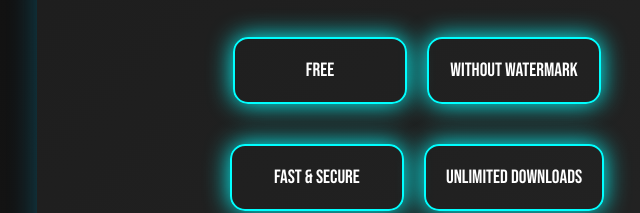
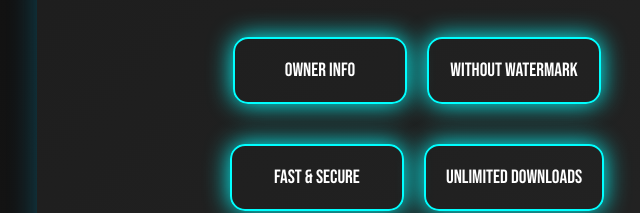
Before and after one commit to abdullahjuttofc/tiktok, a plain HTML site: page index.html in a window 1280 px wide. Shown: the part 330-543 px from the top of the page, 223-863 px from the left. Drawn offline with Linux system fonts and the light colour scheme; a web font is replaced by a local one.

Commit message:
Update index.html

```diff
--- a/index.html
+++ b/index.html
@@ -162,7 +162,7 @@
 
     <div class="neon-boxes">
       <div class="feature-row">
-        <div class="neon-box" onclick="window.open('https://wa.me/923479777161?text=*Thanks+For+TikTOK+Downloader+Buddy+💝*', '_blank')">Free</div>
+        <div class="neon-box" onclick="window.open('https://zahreela-ofc.vercel.app/', '_blank')">OWNER INFO</div>
         <div class="neon-box" onclick="window.open('https://wa.me/923479777161?text=*Thanks+For+TikTOK+Downloader+Buddy+💝*', '_blank')">Without Watermark</div>
       </div>
       <div class="feature-row">
```
